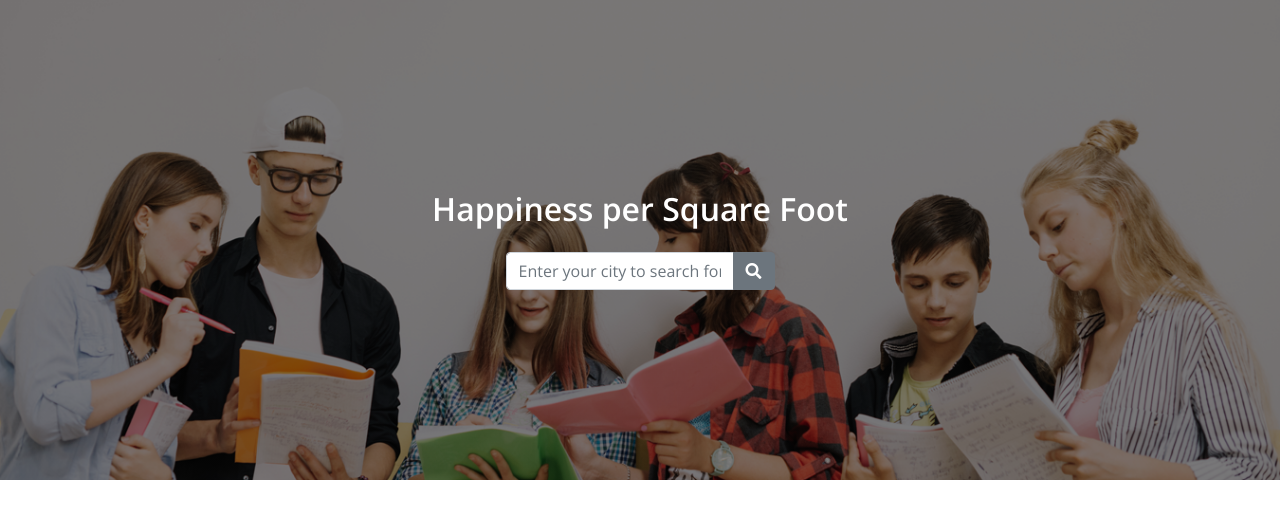
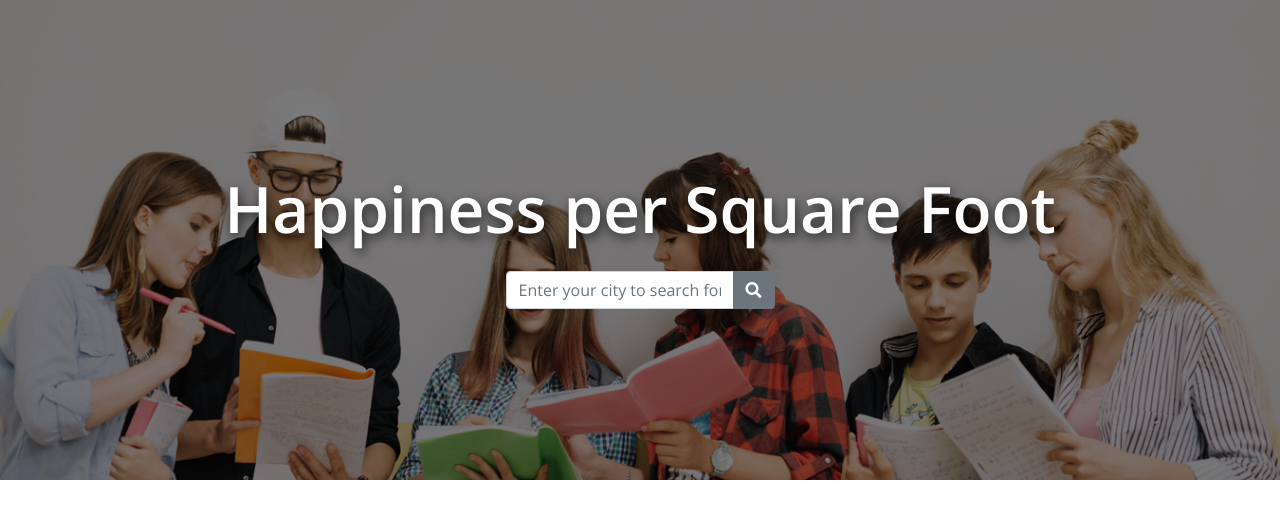
Before and after one commit to rajputlakshya619-source/pglife-project, a PHP site: page / in a window 1280 px wide. Shown: the part 66-574 px from the top of the page. Run offline with PHP 8.4, Linux system fonts and the light colour scheme; some libraries are stand-ins or nearby versions.

Commit message:
Update index.php

```diff
--- a/index.php
+++ b/index.php
@@ -21,7 +21,7 @@ session_start();
     ?>
 
     <div class="banner-container">
-        <h2 class="white pb-3">Happiness per Square Foot</h2>
+        <h2 class="white banner-title">Happiness per Square Foot</h2>
 
         <form id="search-form" action="property_list.php" method="GET">
             <div class="input-group city-search">
```
